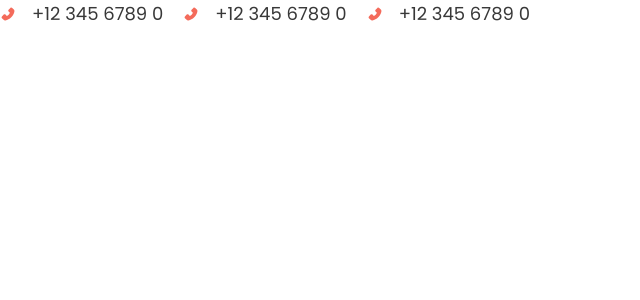
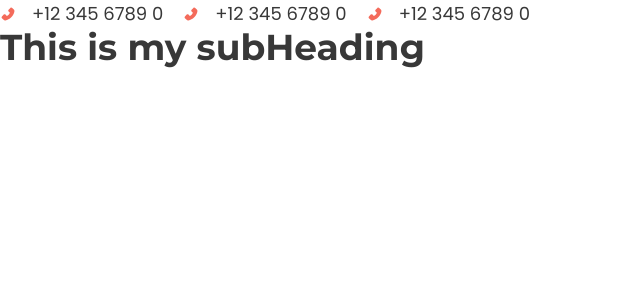
Before and after one commit to thehasandev/e_commerce_tronix, a React (Vite) app: page / in a window 1280 px wide. Shown: the top 300 px of the page, without its empty margins (0-640 px from the left). Built offline with nearby package versions, Linux system fonts and the light colour scheme.

Commit message:
subHeading

```diff
--- a/src/App.jsx
+++ b/src/App.jsx
@@ -7,6 +7,7 @@ import Section from './components/Section'
 import List from './components/List'
 import Contact from './components/Contact'
 import {AiFillPhone} from "react-icons/ai"
+import SubHeading from './components/SubHeading'
 
 function App() {
   return (
@@ -17,6 +18,7 @@ function App() {
           <Contact text="+12 345 6789 0" icon={<AiFillPhone/>}/>
           <Contact text="+12 345 6789 0" icon={<AiFillPhone/>}/>
         </ul>
+        <SubHeading text="This is my subHeading"/>
       </Container>
     </div>
   )
--- /dev/null
+++ b/src/components/SubHeading.jsx
@@ -0,0 +1,9 @@
+import React from 'react'
+
+function SubHeading({text,className}) {
+  return (
+    <h2 className={`font-mon font-bold text-4xl text-secondary ${className}`}>{text}</h2>
+  )
+}
+
+export default SubHeading
```
